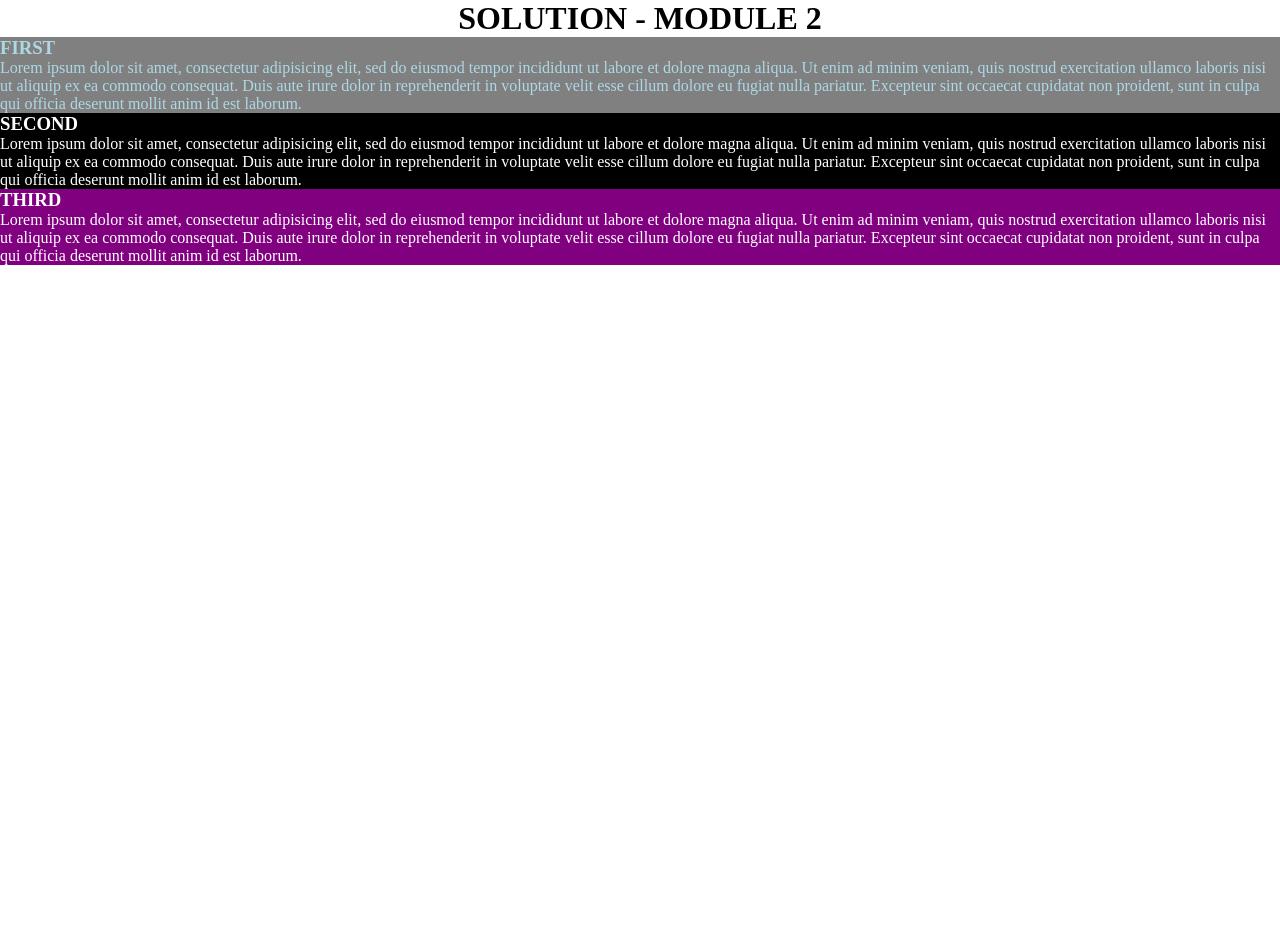
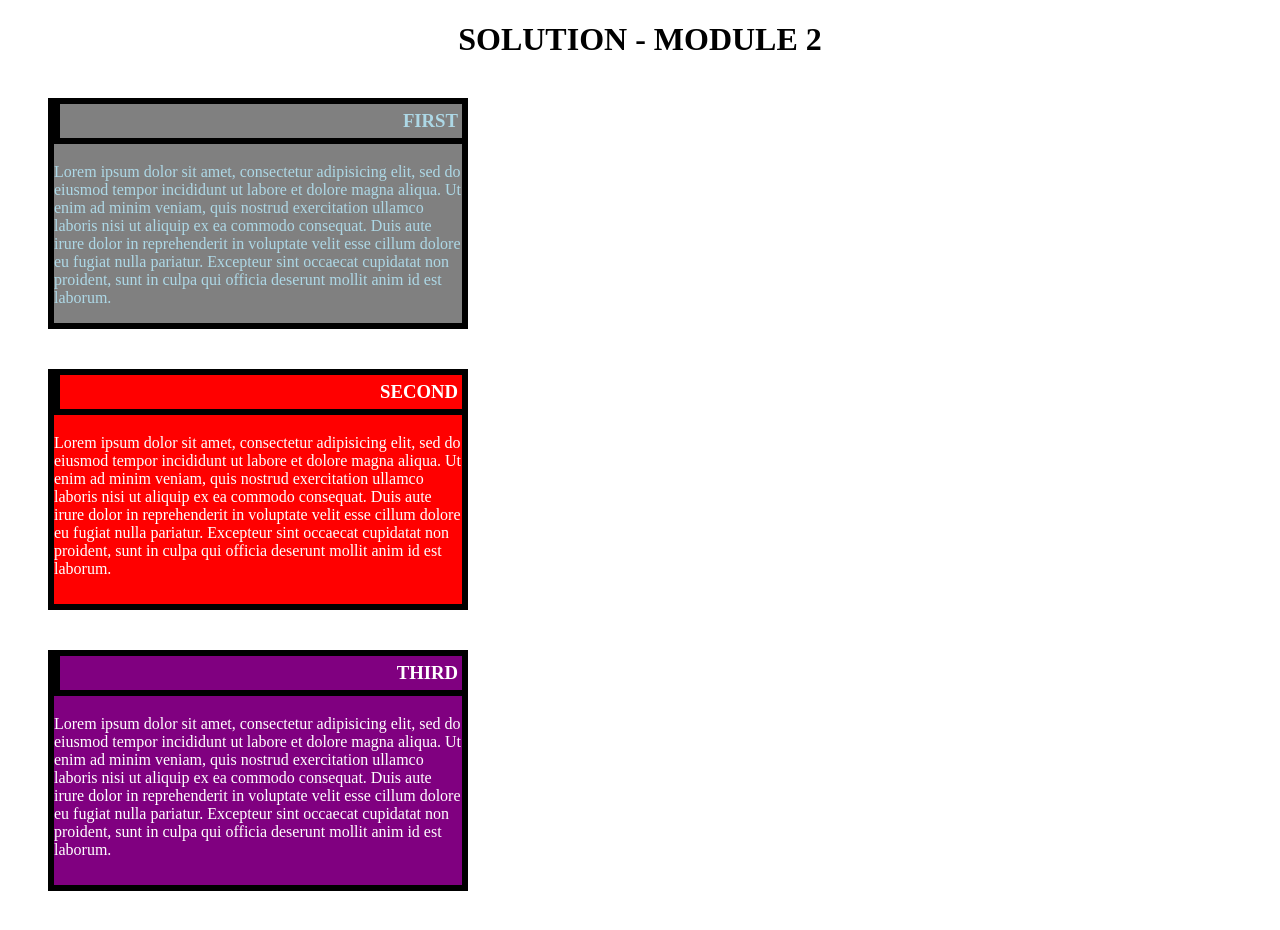
Before and after one commit to TheSunLand7/MOD2_SOLUTION, a plain HTML site: page index.html in a window 1280 px wide. Before the commit the page ends 800 px from the top, so only its background shows below. Drawn offline with Linux system fonts and the light colour scheme.

Commit message:
SEGUNDO PASO

```diff
--- a/CSS/style.css
+++ b/CSS/style.css
@@ -1,22 +1,53 @@
 * {
   box-sizing: border-box;
-  margin: 0;
-  padding: 0;
 }
+
 h1 {
   text-align: center;
 }
-.col-1 {
+.box {
+  border: 6px solid black;
   background-color: gray;
   color: lightblue;
+  margin: 40px;
+  width: 420px;
+  overflow: auto;
+}
+#col-1 {
+  width: 410px;
+}
+#col-2 {
+  background-color: red;
+  color: white;
+  padding-bottom: 10px;
+  margin-bottom: 0px;
+  width: 410px;
 }
 
-.col-2 {
-  background-color: black;
-  color: white;
-}
-
-.col-3 {
+#col-3 {
   background-color: purple;
   color: white;
+  padding-bottom: 10px;
+  width: 410px;
 }
+#t1 {
+  text-align: right;
+  margin-top: 0px;
+  padding: 6px;
+  border-left: 6px solid black;
+  border-bottom: 6px solid black;
+}
+#t2 {
+  text-align: right;
+  margin-top: 0px;
+  padding: 6px;
+  border-left: 6px solid black;
+  border-bottom: 6px solid black;
+}
+#t3 {
+  text-align: right;
+  margin-top: 0px;
+  padding: 6px;
+  border-left: 6px solid black;
+  border-bottom: 6px solid black;
+}
--- a/index.html
+++ b/index.html
@@ -6,32 +6,31 @@
     <title>Solution2</title>
     <link rel="stylesheet" href="CSS/style.css">
   </head>
+
   <body>
     <header>
       <h1>SOLUTION - MODULE 2</h1>
     </header>
 
     <main>
-      <section>
-        <article class="col-1">
-          <h3>FIRST</h3>
+      <section class="box">
+        <article id="col-1">
+          <h3 id="t1">FIRST</h3>
           <p id="p1">Lorem ipsum dolor sit amet, consectetur adipisicing elit, sed do eiusmod tempor incididunt ut labore et dolore magna aliqua. Ut enim ad minim veniam, quis nostrud exercitation ullamco laboris nisi ut aliquip ex ea commodo consequat. Duis aute irure dolor in reprehenderit in voluptate velit esse cillum dolore eu fugiat nulla pariatur. Excepteur sint occaecat cupidatat non proident, sunt in culpa qui officia deserunt mollit anim id est laborum.</p>
         </article>
       </section>
 
-      <section>
-        <article class="col-2">
-          <h3>SECOND</h3>
-          <p id="p2">Lorem ipsum dolor sit amet, consectetur adipisicing elit, sed do eiusmod tempor incididunt ut labore et dolore magna aliqua. Ut enim ad minim veniam, quis nostrud exercitation ullamco laboris nisi ut aliquip ex ea commodo consequat. Duis aute irure dolor in reprehenderit in voluptate velit esse cillum dolore eu fugiat nulla pariatur. Excepteur sint occaecat cupidatat non proident, sunt in culpa qui officia deserunt mollit anim id est laborum.</p>
+      <section class="box">
+        <article id="col-2">
+          <h3 id="t2">SECOND</h3>
+          <p>Lorem ipsum dolor sit amet, consectetur adipisicing elit, sed do eiusmod tempor incididunt ut labore et dolore magna aliqua. Ut enim ad minim veniam, quis nostrud exercitation ullamco laboris nisi ut aliquip ex ea commodo consequat. Duis aute irure dolor in reprehenderit in voluptate velit esse cillum dolore eu fugiat nulla pariatur. Excepteur sint occaecat cupidatat non proident, sunt in culpa qui officia deserunt mollit anim id est laborum.</p>
         </article>
       </section>
 
-      <section>
-        <article class="col-3">
-          <div class="row">
-            <h3>THIRD</h3>
-            <p id="p3">Lorem ipsum dolor sit amet, consectetur adipisicing elit, sed do eiusmod tempor incididunt ut labore et dolore magna aliqua. Ut enim ad minim veniam, quis nostrud exercitation ullamco laboris nisi ut aliquip ex ea commodo consequat. Duis aute irure dolor in reprehenderit in voluptate velit esse cillum dolore eu fugiat nulla pariatur. Excepteur sint occaecat cupidatat non proident, sunt in culpa qui officia deserunt mollit anim id est laborum.</p>
-          </div>
+      <section class="box">
+        <article id="col-3">
+          <h3 id="t3">THIRD</h3>
+          <p>Lorem ipsum dolor sit amet, consectetur adipisicing elit, sed do eiusmod tempor incididunt ut labore et dolore magna aliqua. Ut enim ad minim veniam, quis nostrud exercitation ullamco laboris nisi ut aliquip ex ea commodo consequat. Duis aute irure dolor in reprehenderit in voluptate velit esse cillum dolore eu fugiat nulla pariatur. Excepteur sint occaecat cupidatat non proident, sunt in culpa qui officia deserunt mollit anim id est laborum.</p>
         </article>
       </section>
     </main>
```
